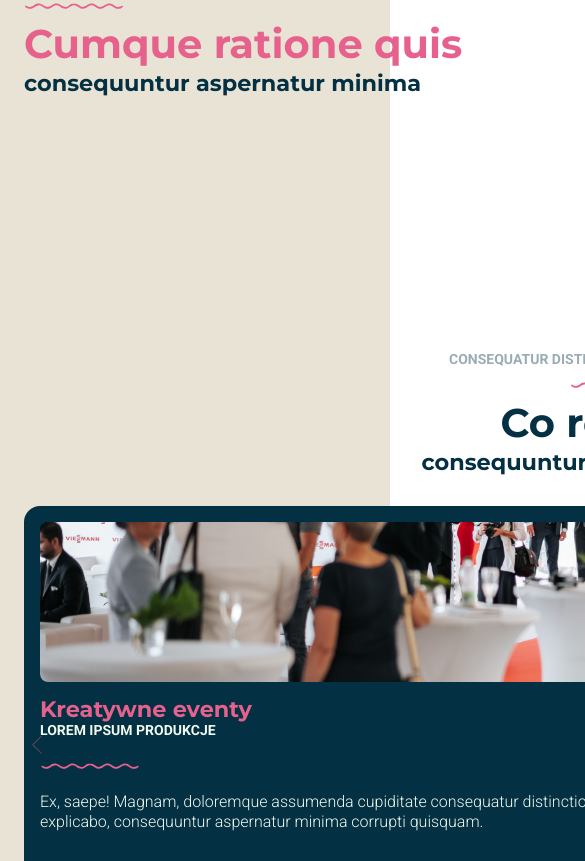
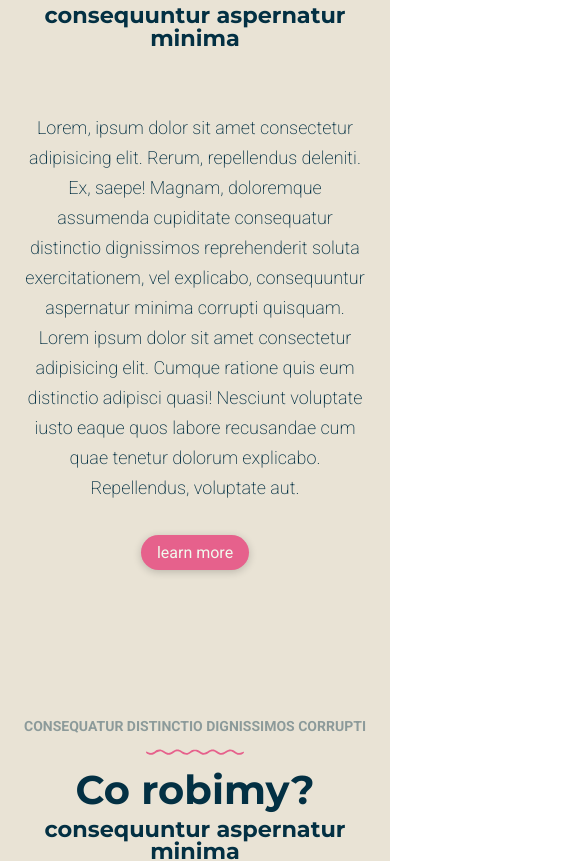
Before and after one commit to impala141592/pureride, a React (Vite) app: page / in a window 390 px wide. Shown: the part 983-1844 px from the top of the page, 585 px wide, since content can reach past the window. Built offline with nearby package versions, Linux system fonts and the light colour scheme.

Commit message:
basic responsiveness

```diff
--- a/src/components/Components.jsx
+++ b/src/components/Components.jsx
@@ -1,6 +1,7 @@
 import "./Components.scss";
 import Wave from "../assets/wave.svg";
 import { Link } from "react-router-dom";
+import { useState, useEffect } from "react";
 
 const Heading = ({
 	eyebrow,
@@ -8,13 +9,36 @@ const Heading = ({
 	subheading,
 	mainHeading = false,
 	accent = false,
-	centered = false,
+	centered: centeredProp = false,
+	size,
 }) => {
+	const [isCentered, setIsCentered] = useState(centeredProp);
+
+	useEffect(() => {
+		const handleResize = () => {
+			if (window.innerWidth <= 1024) {
+				setIsCentered(true);
+			} else {
+				setIsCentered(centeredProp);
+			}
+		};
+
+		// initialize
+		handleResize();
+
+		// listen to resize
+		window.addEventListener("resize", handleResize);
+		return () => window.removeEventListener("resize", handleResize);
+	}, [centeredProp]);
+
 	const Tag = mainHeading ? "h1" : "h2";
-	const Fade = centered ? "fade-down" : "fade-right";
+	const Fade = isCentered ? "fade-down" : "fade-right";
+
 	return (
 		<div
-			className={centered ? "heading-container centered" : "heading-container"}
+			className={
+				isCentered ? "heading-container centered" : "heading-container"
+			}
 		>
 			{eyebrow && <span className='eyebrow'>{eyebrow}</span>}
 			<img src={Wave} alt='wave' className='wave' />
--- a/src/components/Components.scss
+++ b/src/components/Components.scss
@@ -7,6 +7,12 @@
 
 	&.centered {
 		align-items: center;
+		text-align: center;
+	}
+
+	@media (max-width: 1024px) {
+		align-items: center;
+		text-align: center;
 	}
 
 	.eyebrow {
--- a/src/routes/home/Home.scss
+++ b/src/routes/home/Home.scss
@@ -12,9 +12,18 @@
 		flex-wrap: wrap;
 		align-items: center;
 
+		@media (max-width: 1024px) {
+			flex-direction: column;
+			text-align: center;
+		}
+
 		.left,
 		.right {
 			width: calc(50% - $massive / 2);
+
+			@media (max-width: 1024px) {
+				width: 100%;
+			}
 		}
 
 		.right {
@@ -22,6 +31,10 @@
 			flex-direction: column;
 			gap: $massive;
 			margin-top: $massive;
+
+			@media (max-width: 1024px) {
+				align-items: center;
+			}
 		}
 	}
 
@@ -29,10 +42,11 @@
 		display: flex;
 		flex-direction: column;
 		gap: $massive;
+		padding: $grand 0;
 
 		.services-swiper {
 			width: 100%; //must if parent is flex
-			padding-bottom: $grand;
+			padding: $grand;
 		}
 
 		.swiper-button-next,
@@ -40,11 +54,15 @@
 			color: $accent;
 			width: 18px;
 			height: 18px;
+
+			@media (max-width: 1024px) {
+				display: none;
+			}
 		}
 
 		.swiper-scrollbar {
-			width: 100%;
-			left: 0;
+			width: calc(100% - $grand * 2);
+			left: $grand;
 		}
 
 		.service-card {
--- a/src/styles/_globals.scss
+++ b/src/styles/_globals.scss
@@ -13,6 +13,10 @@
 	width: 1240px;
 	margin: 0 auto;
 	padding: $grand;
+
+	@media (max-width: 1240px) {
+		width: 100%;
+	}
 }
 
 //Typography
```
